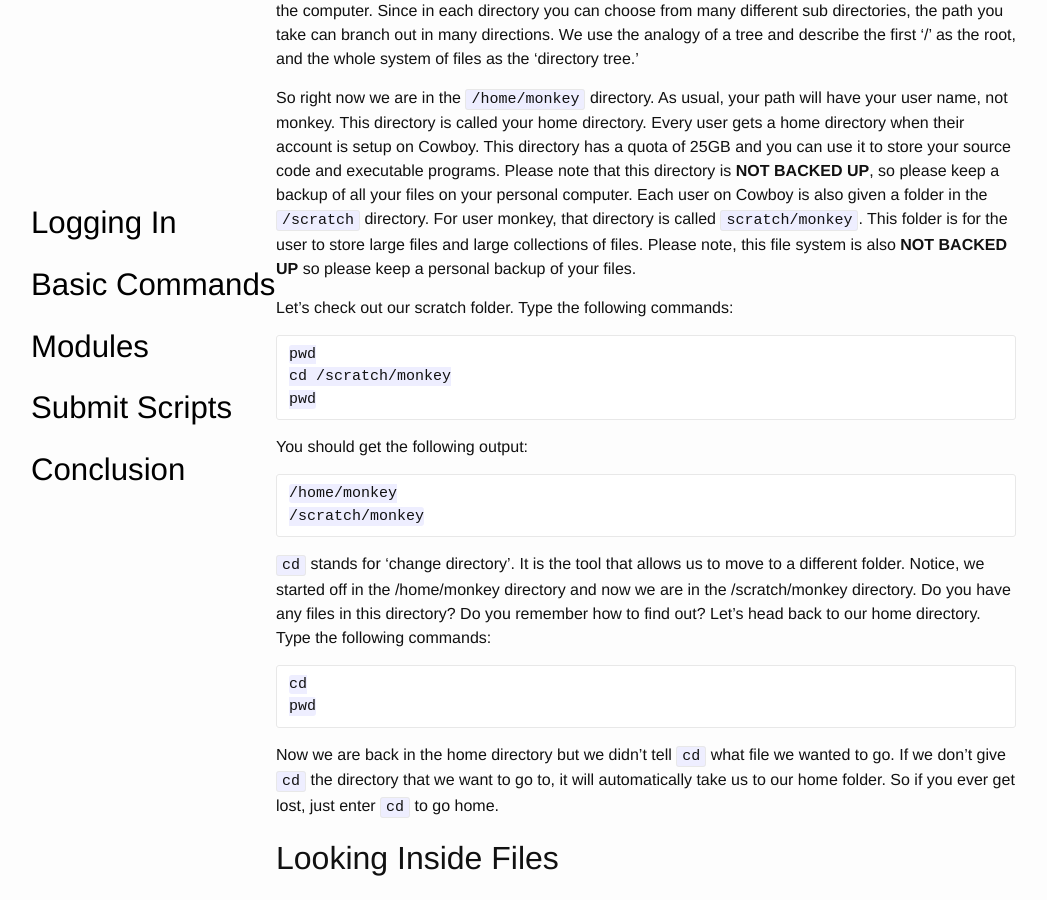
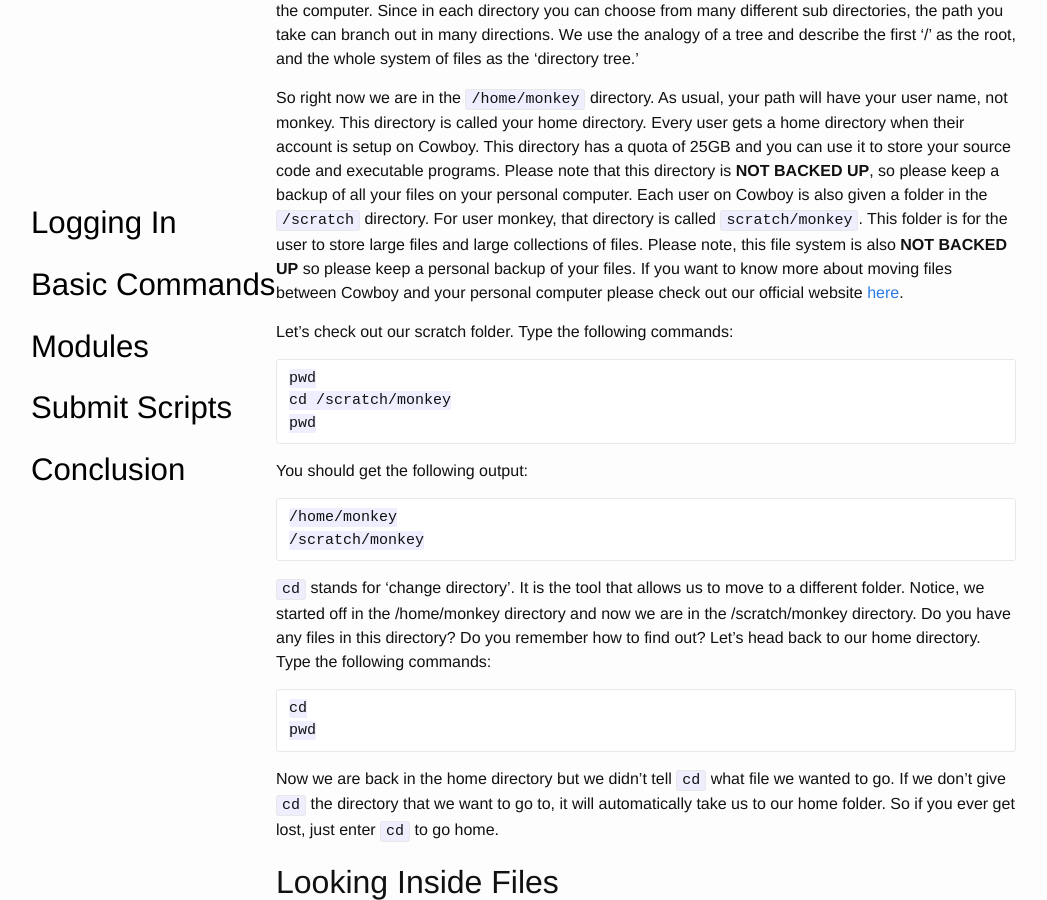
Before and after one commit to OSU-HPCC/New-User-Tutorial, a Jekyll site: the page built from somebasiccommands.md, in a window 1280 px wide and 900 px high, scrolled down 1468 px. Shown: the whole window, without its empty margins (69-1116 px from the left). Built offline with Jekyll 4.4.1, drawn with Linux system fonts in a browser that asks for light colours.

Commit message:
Added short explanation and link on copying files to and from Cowboy.

```diff
--- a/somebasiccommands.md
+++ b/somebasiccommands.md
@@ -38,7 +38,9 @@ File Systems and Changing Location
 ----------------------------------
 In the example above, `pwd` gave us a list separated by the '/' character. Think back to our example from Windows or Macintosh OS. When we need to find a file on these systems we double click on the *Hard Drive* icon in Macintosh OS or the *C:* drive in Windows. We are then presented with a list of sub directories and files. We can continue double-clicking on sub directories to see what is inside of successive folders. For example, if I wanted to open iTunes on my Macintosh, I could double click *Hard Drive*, then double click *Applications*, and finally double click iTunes. If I were to describe where iTunes is located on my computer I could make a list of directories and sub directories separated by '/': `/Hard_Drive/Applications`. The same principle applies here. `/home/monkey` tells us our location on the computer by showing us what folders we must travel through to get to the directory `monkey`. The very 'first' file on the computer is represented by the first '/' (all the other '/' are simply used as separators in our list of folders). From here we can travel along all the different possible paths to get to any file on the computer. Since in each directory you can choose from many different sub directories, the path you take can branch out in many directions. We use the analogy of a tree and describe the first '/' as the root, and the whole system of files as the 'directory tree.'
 
-So right now we are in the `/home/monkey` directory. As usual, your path will have your user name, not monkey. This directory is called your home directory. Every user gets a home directory when their account is setup on Cowboy. This directory has a quota of 25GB and you can use it to store your source code and executable programs. Please note that this directory is **NOT BACKED UP**, so please keep a backup of all your files on your personal computer. Each user on Cowboy is also given a folder in the `/scratch` directory. For user monkey, that directory is called `scratch/monkey`. This folder is for the user to store large files and large collections of files. Please note, this file system is also **NOT BACKED UP** so please keep a personal backup of your files.
+So right now we are in the `/home/monkey` directory. As usual, your path will have your user name, not monkey. This directory is called your home directory. Every user gets a home directory when their account is setup on Cowboy. This directory has a quota of 25GB and you can use it to store your source code and executable programs. Please note that this directory is **NOT BACKED UP**, so please keep a backup of all your files on your personal computer. Each user on Cowboy is also given a folder in the `/scratch` directory. For user monkey, that directory is called `scratch/monkey`. This folder is for the user to store large files and large collections of files. Please note, this file system is also **NOT BACKED UP** so please keep a personal backup of your files. If you want to know more about moving files between Cowboy and your personal computer please check out our official website [here][updownload].
+
+[updownload]: https://hpcc.okstate.edu/content/uploading-and-downloading-files-0
 
 Let's check out our scratch folder. Type the following commands:
 
```
